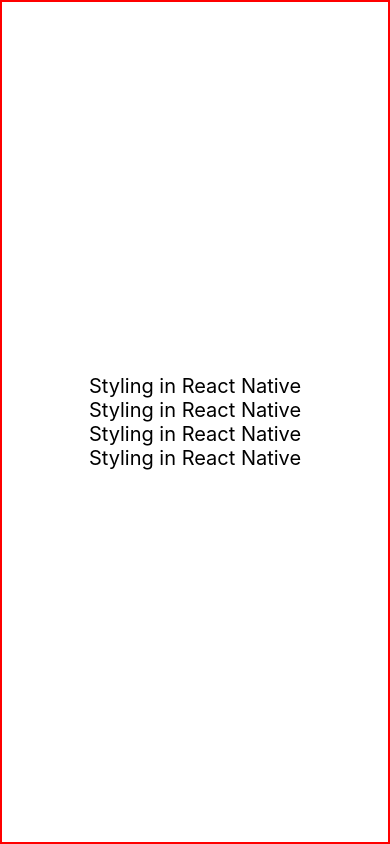
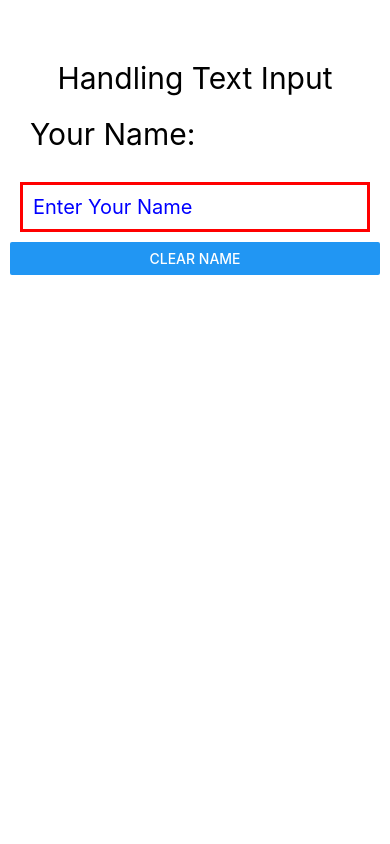
Before and after one commit to ShivanshMehtaa/RNative, a React Native app: screen / in a window 390 px wide. Built offline with nearby package versions, Linux system fonts and the light colour scheme.

Commit message:
handling text input

```diff
--- a/App.js
+++ b/App.js
@@ -1,24 +1,40 @@
+import { StatusBar } from "expo-status-bar";
 import { useState } from "react";
-import { StyleSheet, Text, View, Button } from "react-native";
+import { StyleSheet, Text, View, Button, TextInput } from "react-native";
 
 //external styling
-import styles from "./styles.js/sampleStyle";
+// import styles from "./styles.js/sampleStyle";
 
 export default function App() {
-  // let name1= 'Anil';
-  const [name, setName] = useState("Shivansh");
-  const change = () => {
-    setName("hannu hehe");
-  };
+  const [name, setName] = useState("");
+
   return (
-/* internal style */
-    <View style={styles.container}>
-      {/* inline styling */}
-      <Text style={{ fontSize: 20 }}>Styling in React Native</Text>
-      <Text style={{ fontSize: 20 }}>Styling in React Native</Text>
-      <Text style={{ fontSize: 20 }}>Styling in React Native</Text>
-      <Text style={{ fontSize: 20 }}>Styling in React Native</Text>
-
+    <View style={{padding:10}}>
+      <Text style={{ fontSize: 30, marginTop: 50, textAlign: "center" }}>
+        Handling Text Input
+      </Text>
+      <Text style={{ fontSize: 30, margin: 10, padding: 10 }}>
+        Your Name: {name}
+      </Text>
+      <TextInput
+        style={styles.textInput}
+        placeholder="Enter Your Name"
+        value={name}
+        onChangeText={(text) => setName(text)}
+      />
+      <Button title="Clear Name" onPress={()=>setName(' ')} />
+      <StatusBar />
     </View>
   );
 }
+
+const styles = StyleSheet.create({
+  textInput: {
+    fontSize: 20,
+    color: "blue",
+    borderWidth: 3,
+    borderColor: "red",
+    margin: 10,
+    padding: 10,
+  },
+});
```
